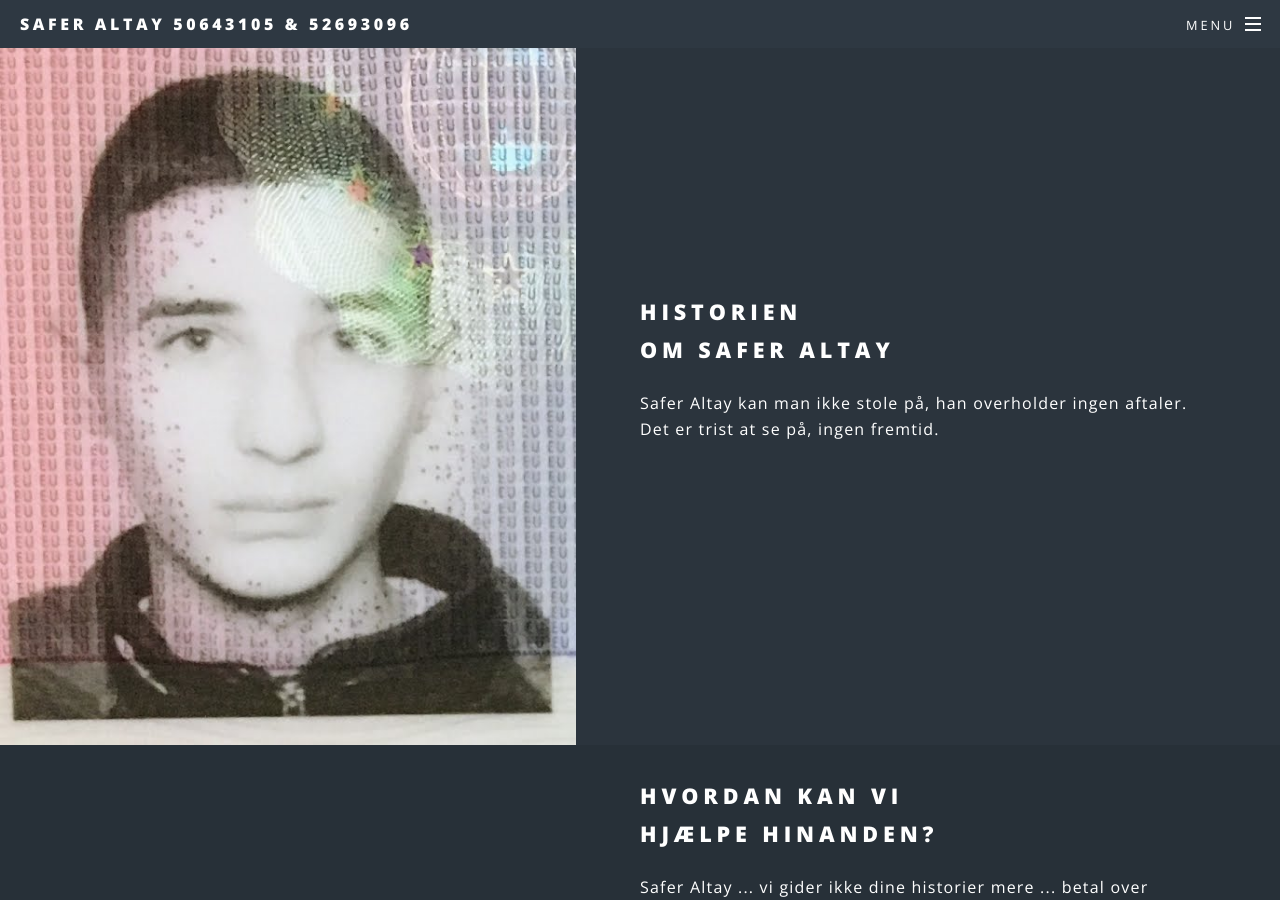
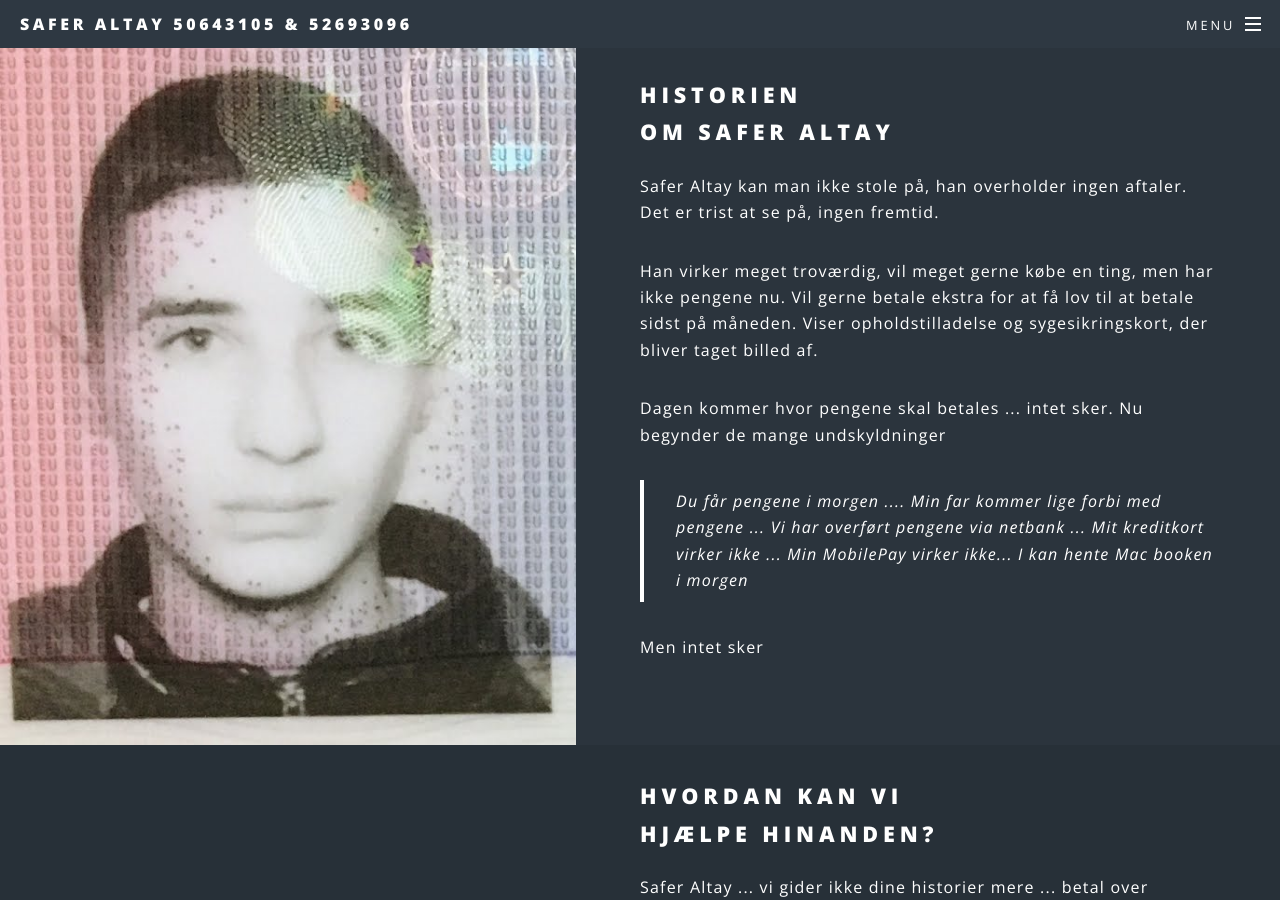
Before and after one commit to saferaltay/svindel, a Jekyll site: the page built from index.html, in a window 1280 px wide and 900 px high, scrolled down 908 px. Built offline with Jekyll 4.4.1, drawn with Linux system fonts in a browser that asks for light colours.

Commit message:
Update index.html

```diff
--- a/index.html
+++ b/index.html
@@ -26,6 +26,10 @@
             {% endif %}
             {% endfor %}
           </ul>
+        <p>Han virker meget troværdig, vil meget gerne købe en ting, men har ikke pengene nu. Vil gerne betale ekstra for at få lov til at betale sidst på måneden. Viser opholdstilladelse og sygesikringskort, der bliver taget billed af.
+       	<p>Dagen kommer hvor pengene skal betales ... intet sker. Nu begynder de mange undskyldninger
+<blockquote>Du får pengene i morgen .... Min far kommer lige forbi med pengene ...  Vi har overført pengene via netbank ... Mit kreditkort virker ikke ... Min MobilePay virker ikke... I kan hente Mac booken i morgen</blockquote>
+	<p>Men intet sker
 
 							</div><div class="image"><img src="images/safer.jpg" alt="" /></div>
 						</section>
```
